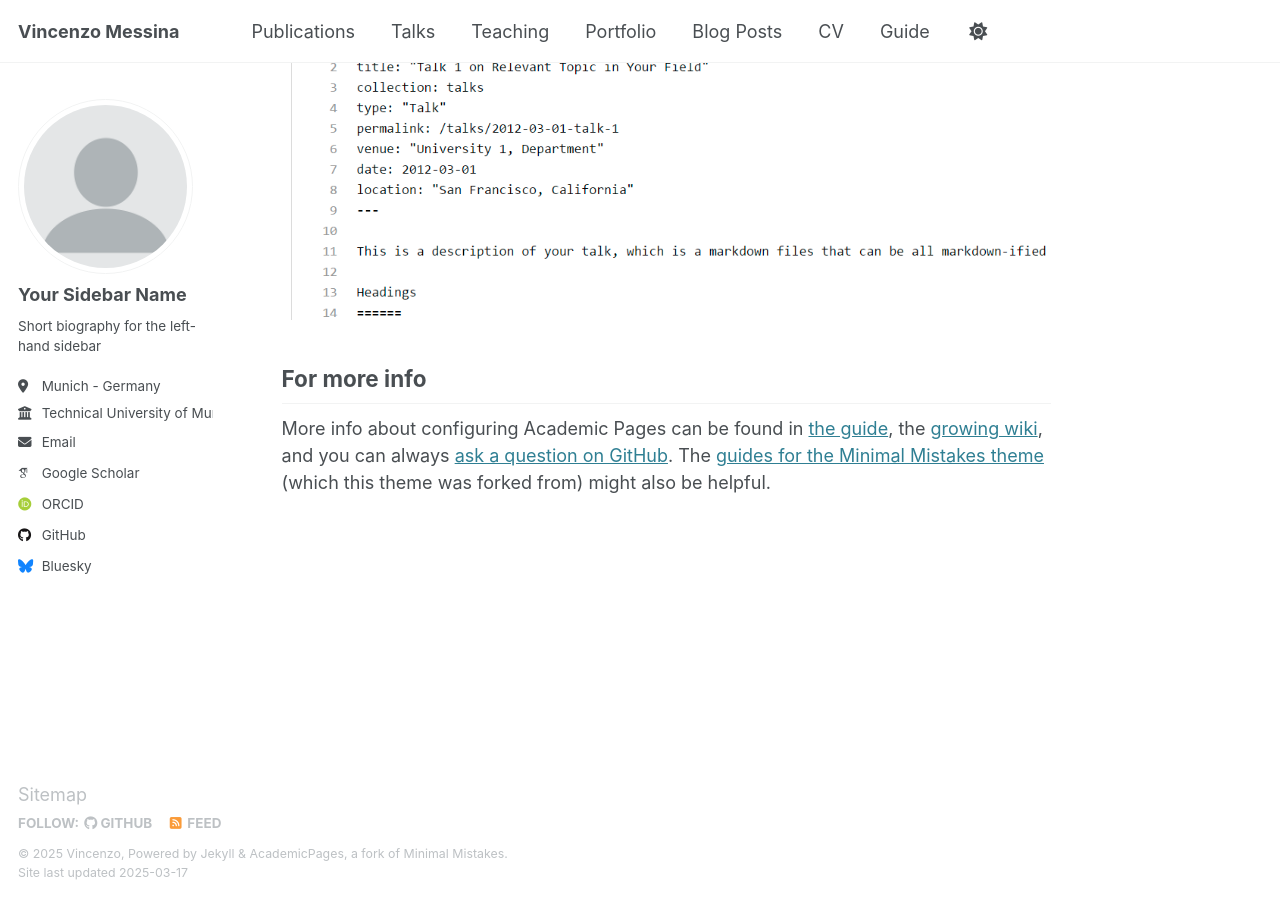
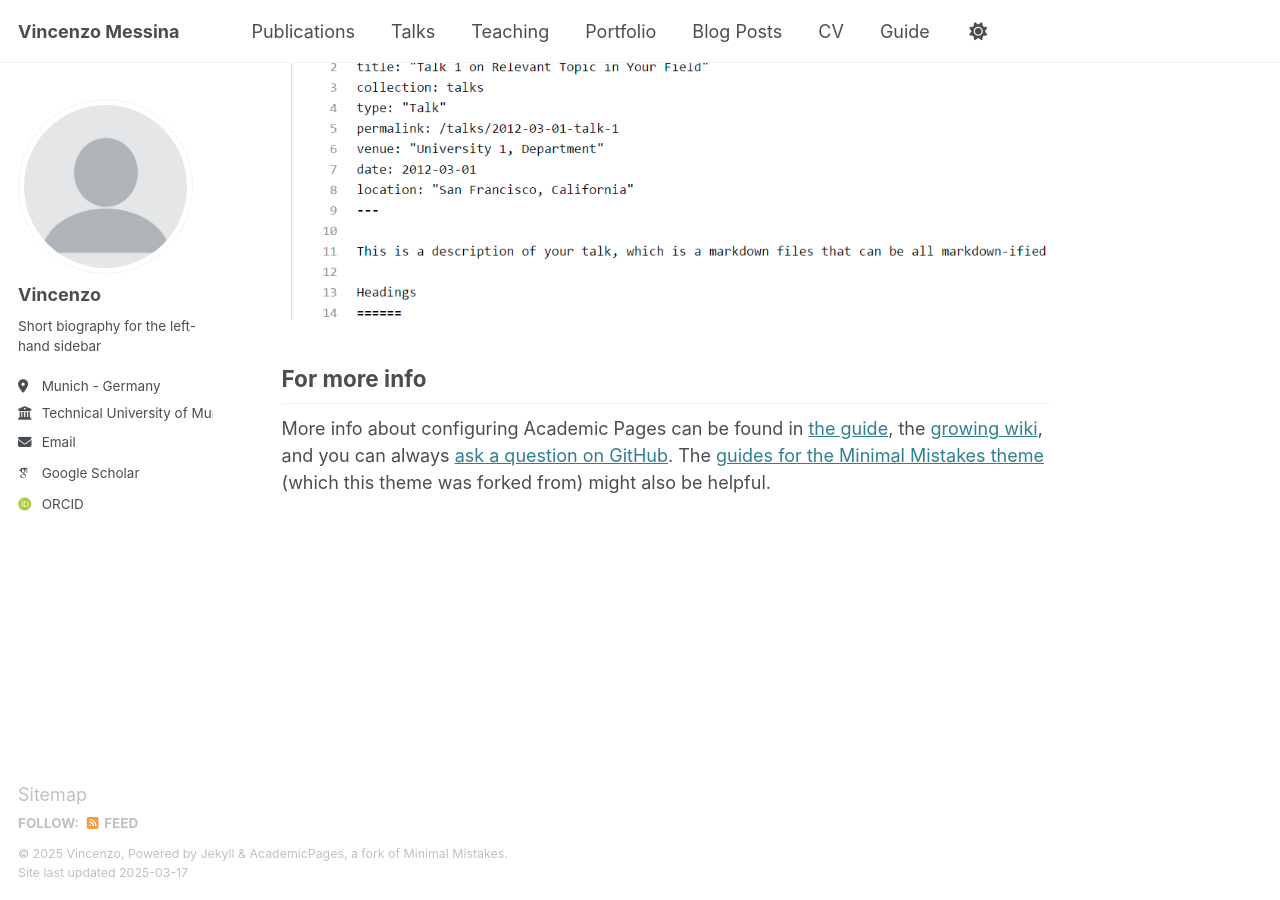
Before and after one commit to MessinaVincenzo/MessinaVincenzo.github.io, a Jekyll site: the page built from _pages/about.md, in a window 1280 px wide and 900 px high, scrolled down 2635 px. Built offline with Jekyll 4.4.1, drawn with Linux system fonts in a browser that asks for light colours; some web fonts are replaced; part of the change alters nothing that is shown.

Commit message:
Update _config.yml

```diff
--- a/_config.yml
+++ b/_config.yml
@@ -23,7 +23,7 @@ repository               : ""
 author:
   # Biographic information
   avatar           : "profile.png"
-  name             : "Your Sidebar Name"
+  name             : "Vincenzo"
   pronouns         : # example: "she/her"
   bio              : "Short biography for the left-hand sidebar"
   location         : "Munich - Germany"
@@ -45,12 +45,12 @@ author:
   bitbucket        : # Username - Update with your username on the site
   codepen          : # Username
   dribbble         : # Username
-  github           : "academicpages"
+  github           : #
   kaggle           : # Username
   stackoverflow    : # User number or user number and name (i.e., use "1" or "1/jeff-atwood")
 
   # Social media
-  bluesky          : "bsky.app" # Replace this with you Bluesky username
+  bluesky          : ## Replace this with you Bluesky username
   facebook         : # Username
   flickr           : # Username
   foursquare       : # Username
```
